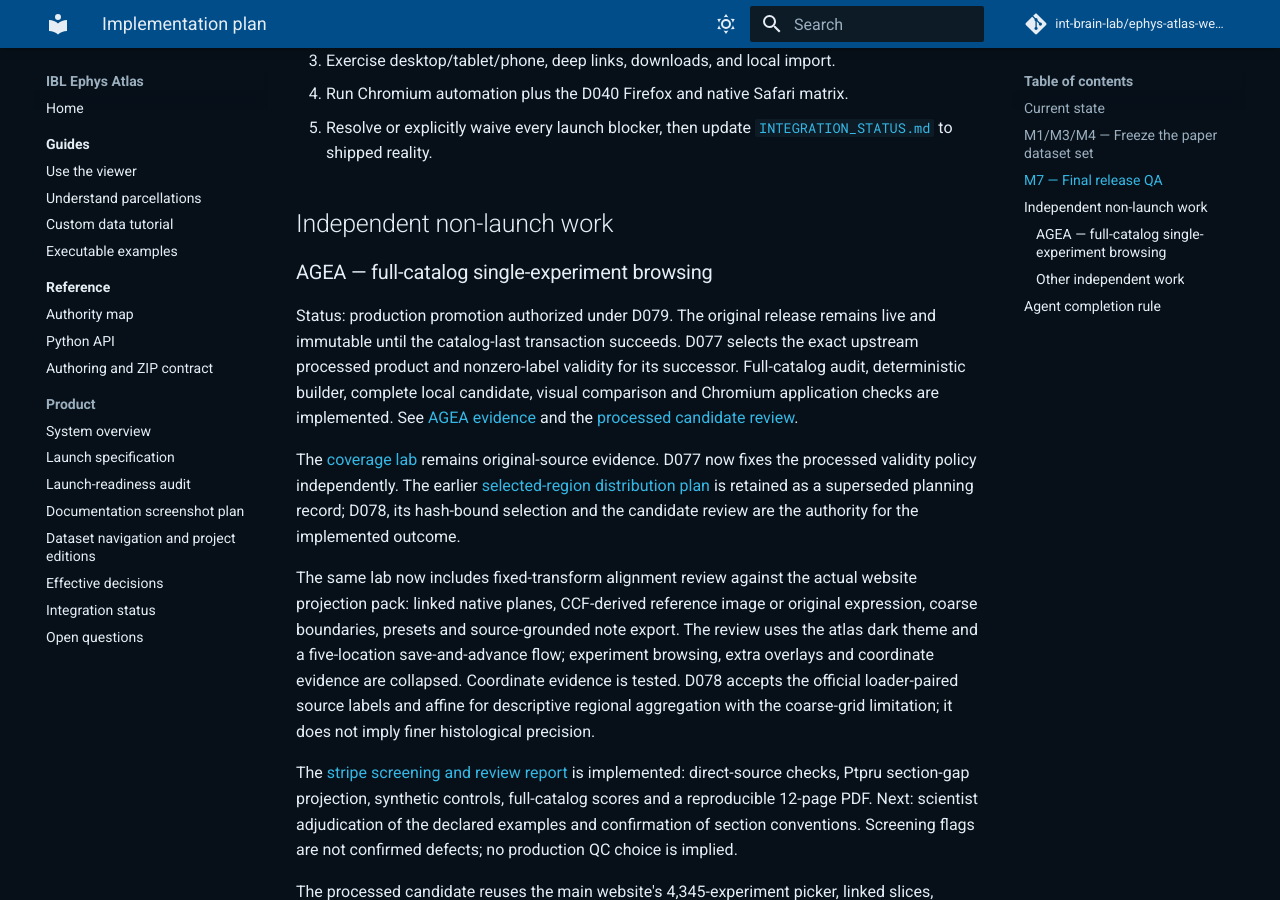
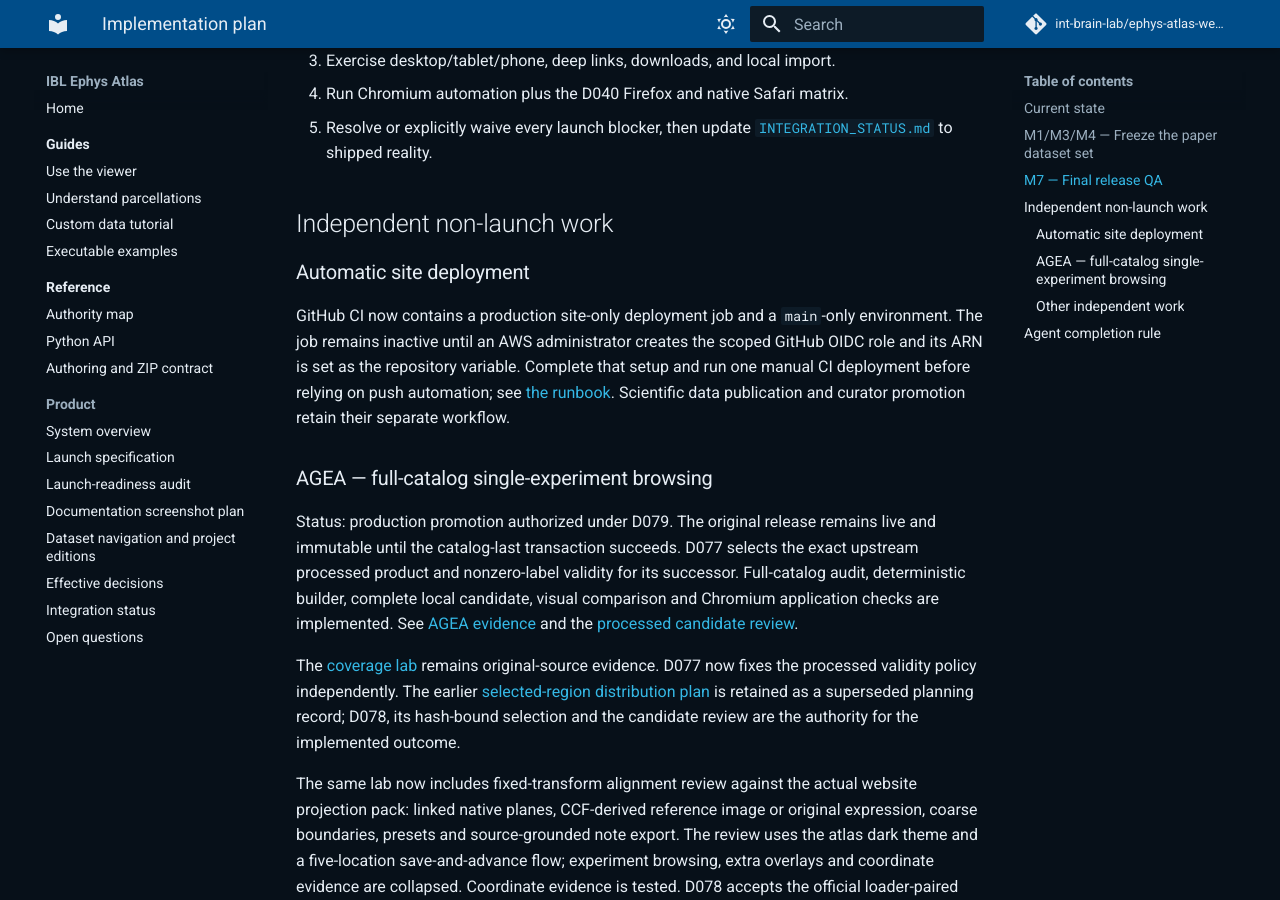
Before and after one commit to int-brain-lab/ephys-atlas-web-v2, an MkDocs documentation site: the page built from docs/IMPLEMENTATION_PLAN.md, in a window 1280 px wide and 900 px high, scrolled down 1392 px. Built offline with MkDocs 1.6.1 and Material for MkDocs 9.7.7, drawn with Linux system fonts in a browser that asks for light colours; comment, search, counter and statistics services are not loaded.

Commit message:
ci: prepare automatic production site deployment

```diff
--- a/docs/IMPLEMENTATION_PLAN.md
+++ b/docs/IMPLEMENTATION_PLAN.md
@@ -59,6 +59,15 @@ Run from the release commit on Linux:
    [`INTEGRATION_STATUS.md`](INTEGRATION_STATUS.md) to shipped reality.
 
 ## Independent non-launch work
+
+### Automatic site deployment
+
+GitHub CI now contains a production site-only deployment job and a `main`-only
+environment. The job remains inactive until an AWS administrator creates the
+scoped GitHub OIDC role and its ARN is set as the repository variable. Complete
+that setup and run one manual CI deployment before relying on push automation;
+see [the runbook](publishing/AUTOMATIC_SITE_DEPLOYMENT.md). Scientific data
+publication and curator promotion retain their separate workflow.
 
 ### AGEA — full-catalog single-experiment browsing
 
```
Also changed, not shown: docs/INTEGRATION_STATUS.md (+6 -0 lines), docs/publishing/AUTOMATIC_SITE_DEPLOYMENT.md (added, +55 -0 lines), 3 other files.
